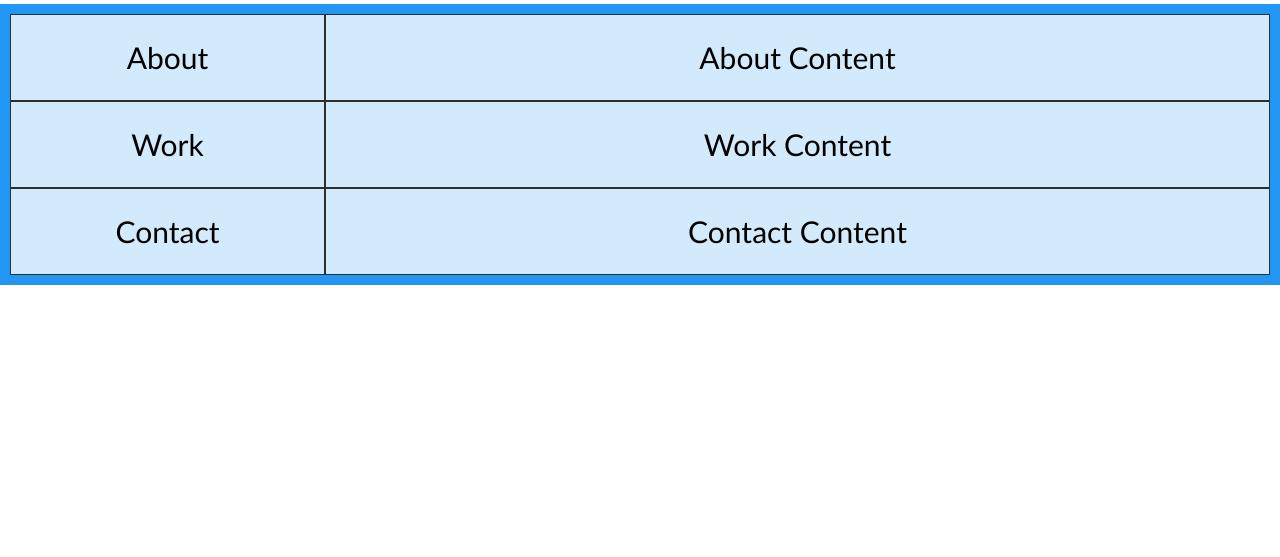
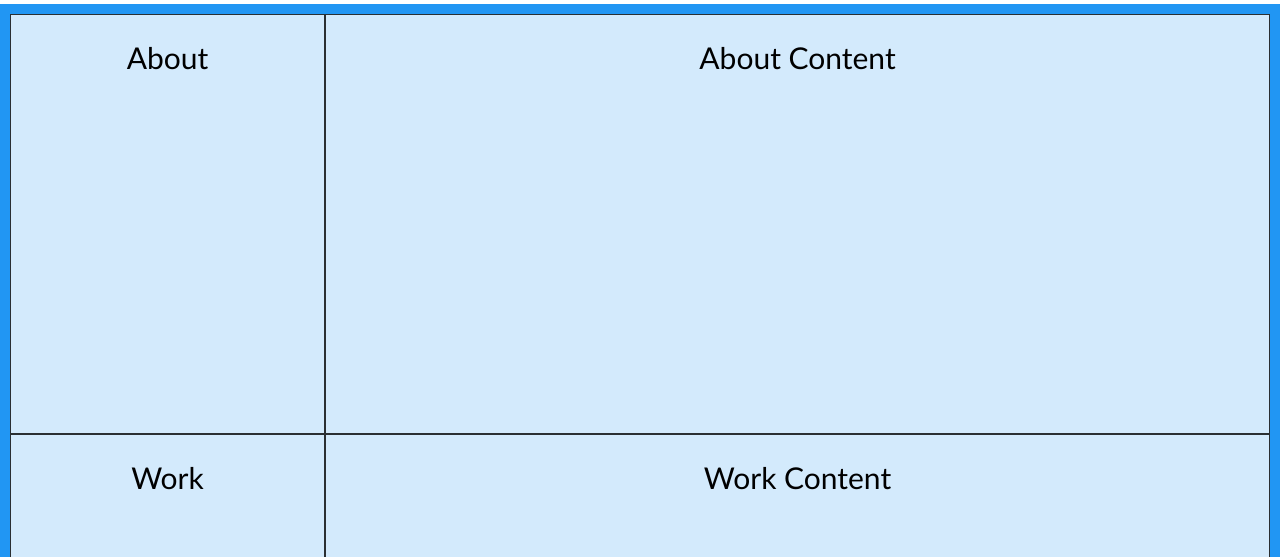
Before and after one commit to codeswitchstudio/digital-folio-01, a plain HTML site: page index.html in a window 1280 px wide. Shown: the part 243-800 px from the top of the page. Drawn offline with Linux system fonts and the light colour scheme.

Commit message:
fixed the grid to fill height of scre en

```diff
--- a/css/style.css
+++ b/css/style.css
@@ -99,6 +99,8 @@ nav ul li {
 /* grid container */
 .grid-container {
   display: grid;
+  width: 100vw;
+  height: 100vw;
   grid-template-columns: 25% auto;
   grid-template-rows: auto auto auto;
   grid-template-areas:
@@ -108,6 +110,7 @@ nav ul li {
   ;
   background-color: #2196F3;
   padding: 10px;
+  margin-bottom: 0;
 }
 
 .grid-item {
```
